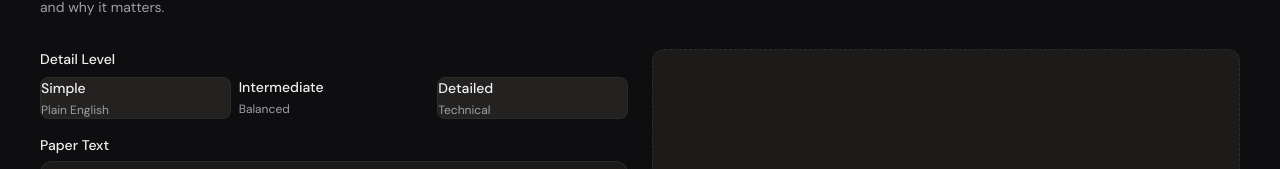
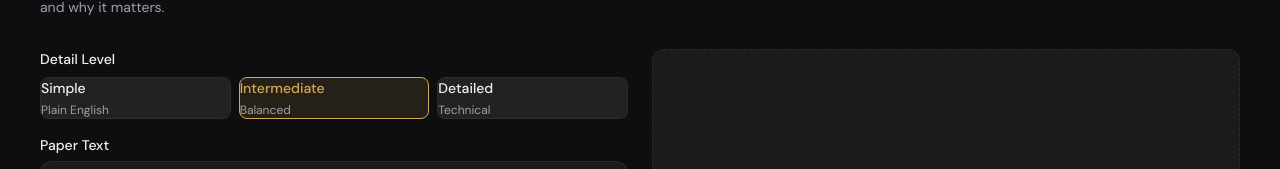
Before and after one commit to VinamraGupta20/Charla, a Next.js app in the folder charla/: page /tools/paper-explainer in a window 1280 px wide. Shown: the part 213-382 px from the top of the page. Built offline with nearby package versions, Linux system fonts and the light colour scheme; no server answers; sample sign-in values are in the browser's storage.

Commit message:
completed half of the week 10 work

```diff
--- a/charla/app/tools/paper-explainer/page.tsx
+++ b/charla/app/tools/paper-explainer/page.tsx
@@ -49,10 +49,10 @@ const PaperExplainer = () => {
               <button key={value} onClick={() => setDetailLevel(value as typeof detailLevel)}
                 className="flex flex-col gap-1 p-3 rounded-lg text-left transition-all duration-150"
                 style={{
-                  backgroundColor: detailLevel === value ? "var(--primary-muted)" : "var(--surface-2)",
-                  border: `1px solid ${detailLevel === value ? "var(--primary)" : "var(--surface-3)"}`,
+                  backgroundColor: detailLevel === value ? "var(--accent-muted)" : "var(--surface-2)",
+                  border: `1px solid ${detailLevel === value ? "var(--accent)" : "var(--surface-3)"}`,
                 }}>
-                <span className="text-sm font-medium" style={{ color: detailLevel === value ? "var(--primary)" : "var(--foreground)" }}>
+                <span className="text-sm font-medium" style={{ color: detailLevel === value ? "var(--accent)" : "var(--foreground)" }}>
                   {label}
                 </span>
                 <span className="text-xs" style={{ color: "var(--muted-foreground)" }}>{desc}</span>
--- a/charla/app/tools/plagiarism-rewriter/page.tsx
+++ b/charla/app/tools/plagiarism-rewriter/page.tsx
@@ -54,11 +54,11 @@ const PlagiarismRewriter = () => {
                 onClick={() => update("style", value)}
                 className="flex flex-col gap-1 p-3 rounded-lg text-left transition-all duration-150"
                 style={{
-                  backgroundColor: form.style === value ? "var(--primary-muted)" : "var(--surface-2)",
-                  border: `1px solid ${form.style === value ? "var(--primary)" : "var(--surface-3)"}`,
+                  backgroundColor: form.style === value ? "var(--accent-muted)" : "var(--surface-2)",
+                  border: `1px solid ${form.style === value ? "var(--accent)" : "var(--surface-3)"}`,
                 }}
               >
-                <span className="text-sm font-medium" style={{ color: form.style === value ? "var(--primary)" : "var(--foreground)" }}>
+                <span className="text-sm font-medium" style={{ color: form.style === value ? "var(--accent)" : "var(--foreground)" }}>
                   {label}
                 </span>
                 <span className="text-xs" style={{ color: "var(--muted-foreground)" }}>{desc}</span>
```
